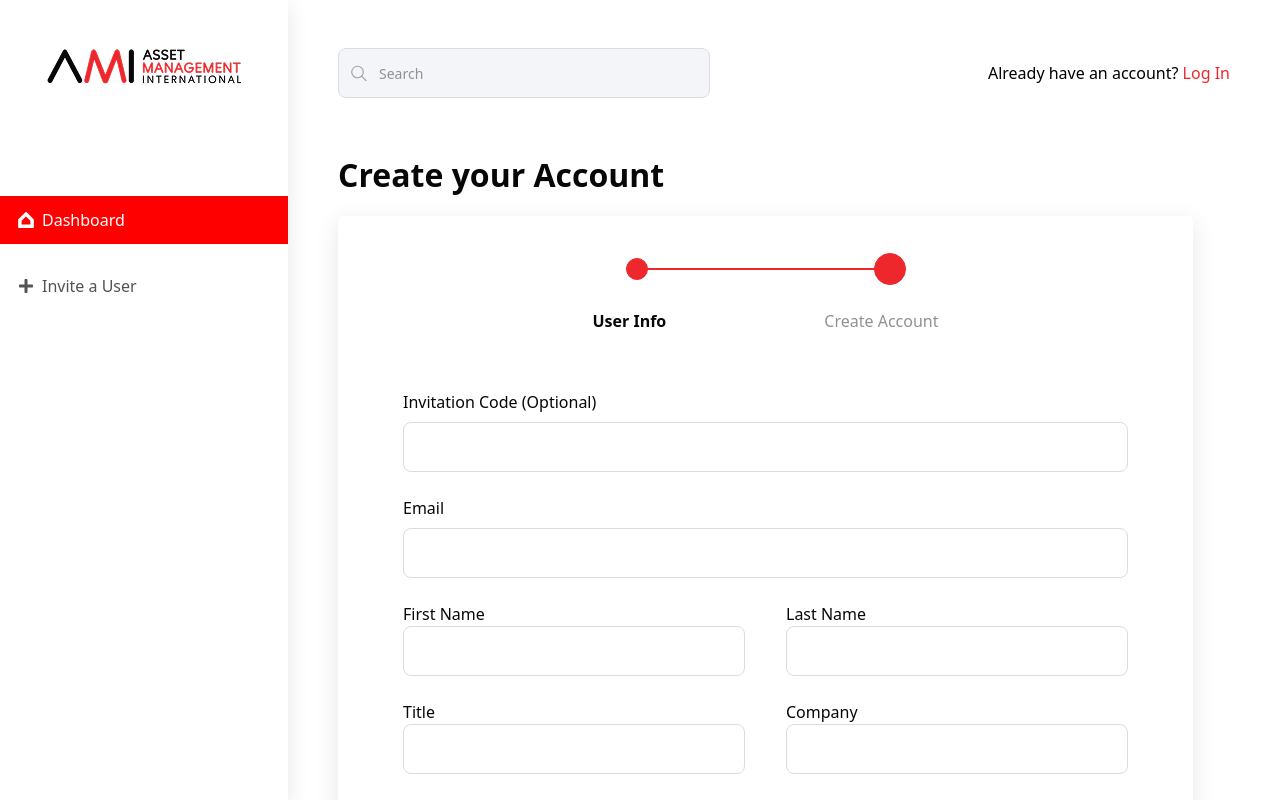
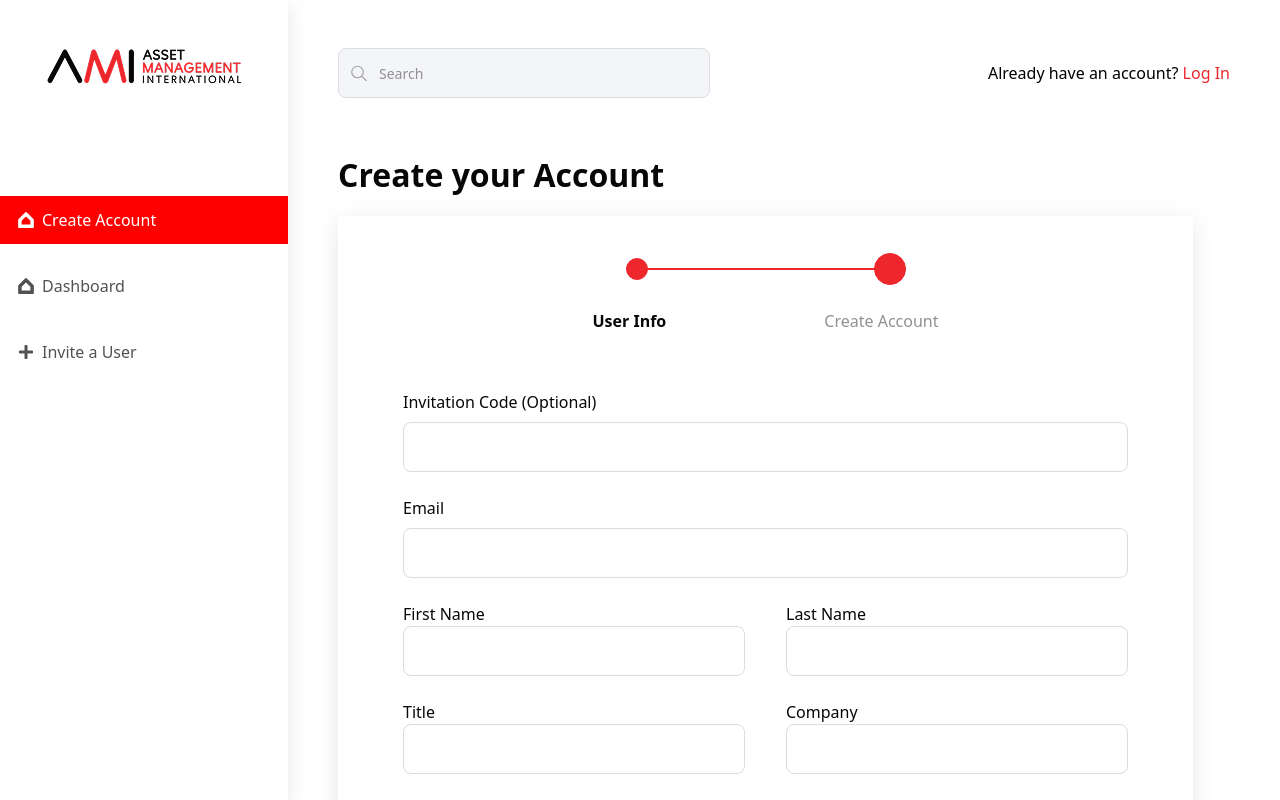
Before and after one commit to arakash-developer/headless, a React (Vite) app: page / in a window 1280 px wide. Built offline with nearby package versions, Linux system fonts and the light colour scheme.

Commit message:
feat: enhance Sidebar component with additional navigation links and active class handling

```diff
--- a/src/component/Sidebar.jsx
+++ b/src/component/Sidebar.jsx
@@ -39,7 +39,20 @@ const Sidebar = () => {
               className={`text-zinc-950/[0.7] text-base not-italic font-medium leading-6 flex items-center gap-2 py-2 pl-[18px] ${
                 active ? "active" : ""
               }`}
+               activeClassName="active"
               to="/"
+            >
+              <SiGooglehome />
+              <p className="py-1">Create Account</p>
+            </NavLink>
+          </li>
+          <li>
+            <NavLink
+              className={`text-zinc-950/[0.7] text-base not-italic font-medium leading-6 flex items-center gap-2 py-2 pl-[18px] ${
+                active ? "active" : ""
+              }`}
+               activeClassName="active"
+              to="/dashboard"
             >
               <SiGooglehome />
               <p className="py-1">Dashboard</p>
@@ -49,6 +62,7 @@ const Sidebar = () => {
             <NavLink
               className="text-zinc-950/[0.7] text-base not-italic font-medium leading-6 flex items-center gap-2 py-2 pl-[18px]"
               to="/inviteuser"
+              activeClassName="active"
             >
               <FaPlus />
               <p className="py-1">Invite a User</p>
```
